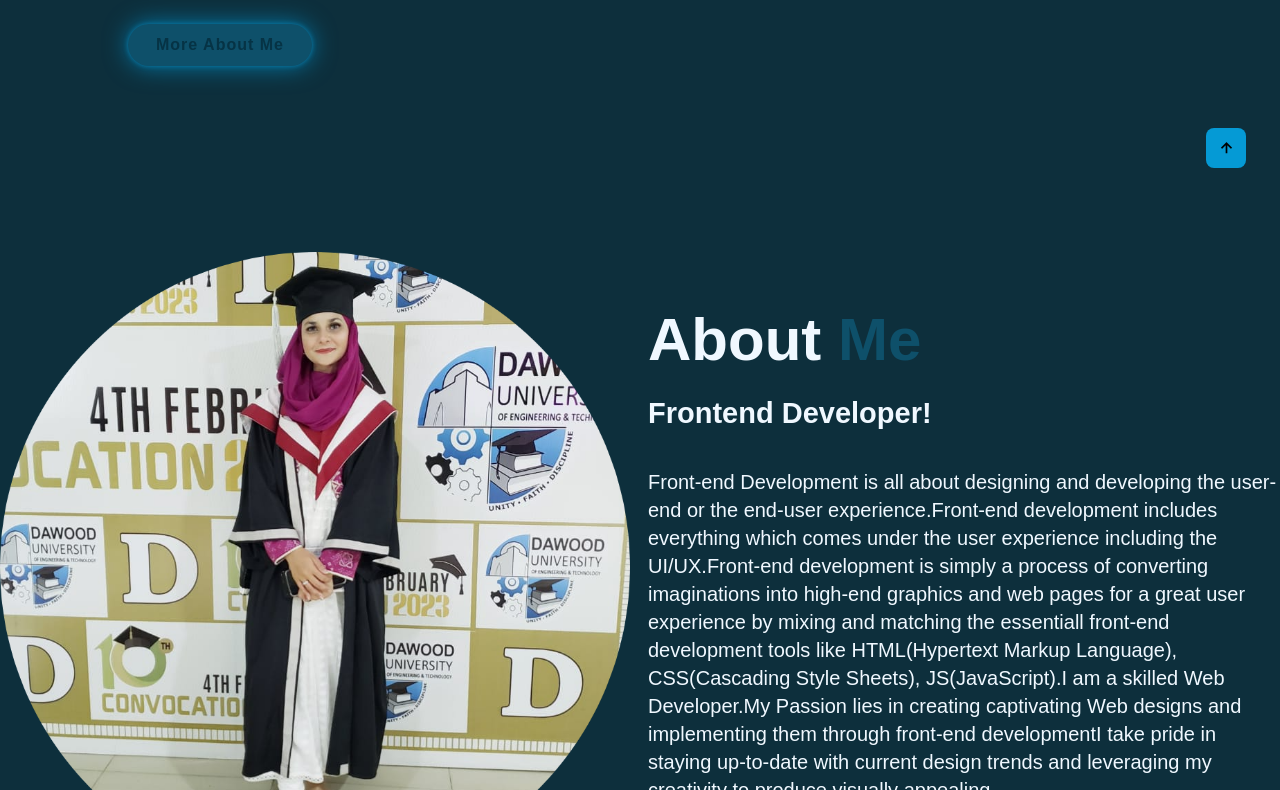
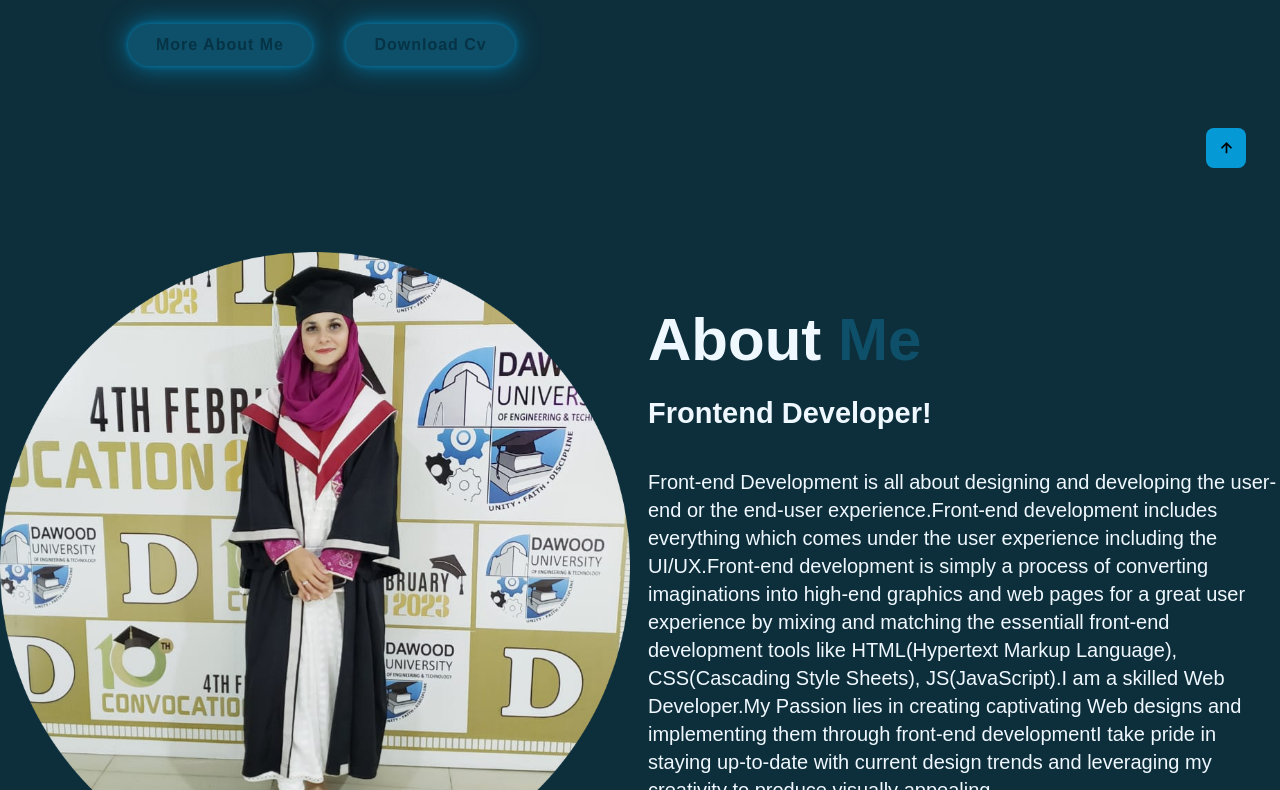
Before and after one commit to IqraShoaib/PRODIGY_WD_04, a plain HTML site: page index.html in a window 1280 px wide. Shown: the part 598-1388 px from the top of the page. Drawn offline with nearby package versions, Linux system fonts and the light colour scheme.

Commit message:
New Changes

```diff
--- a/index.html
+++ b/index.html
@@ -39,8 +39,10 @@
           <div class="home-sci">
             <a href="#" style="--i:8" class="active"><i class='bx bxl-linkedin'></i></a>
             <a href="#" style="--i:9" class="active"><i class='bx bxl-github'></i></a>
+
           </div>
           <a href="#" class="btn-box">More About Me</a>
+          <a href="IQRA's Resume.pdf" class="btn-box1">Download Cv</a>
       </div>
         <div class="home-img"></div>
         <img src="images/image (1).png" alt="image" width="300" height="300">
--- a/style.css
+++ b/style.css
@@ -68,9 +68,11 @@ body {
 
  .home-img {
     margin-top: 50px;
+    display: flex;
 
  }
  .home-img img{
+    display: flex;
     padding-bottom: 20%;
     max-width: 650px;
     height: auto;
@@ -163,7 +165,29 @@ body {
     box-shadow: 0 0 5px #067baa,
     0 0 25px #067baa;
 }
+.btn-box1{
+    margin-left: 30px;
+    display: inline-block;
+    padding: 12px 28px;
+    background:#0e506a;
+    border-radius: 40px;
+    font-size: 16px;
+    color:#063345;
+    letter-spacing: 1px;
+    text-decoration: none;
+    font-weight: 600;
+    opacity: 0;
+    animation: slideTop 1s ease forwards;
+    animation-delay: 2s;
+    box-shadow: 0 0 5px #067baa,
+    0 0 25px #067baa;
+}
  .btn-box:hover{
+    box-shadow: 0 0 5px #059ad5,
+    0 0 25px #059ad5, 0 0 50px #059ad5,
+    0 0 100px #059ad5, 0 0 200px #059ad5;
+ }
+ .btn-box1:hover{
     box-shadow: 0 0 5px #059ad5,
     0 0 25px #059ad5, 0 0 50px #059ad5,
     0 0 100px #059ad5, 0 0 200px #059ad5;
@@ -226,8 +250,8 @@ body {
     padding: 90px;
 }
 .education-list {
-    display: grid;
-    grid-template-columns: repeat(auto-fit,minmax(259px,1fr));
+    display: flex;
+    grid-template-columns: repeat(auto-fit, minmax(259px,1fr));
     grid-gap: 40px;
     margin-top: 50px;
 }
```
